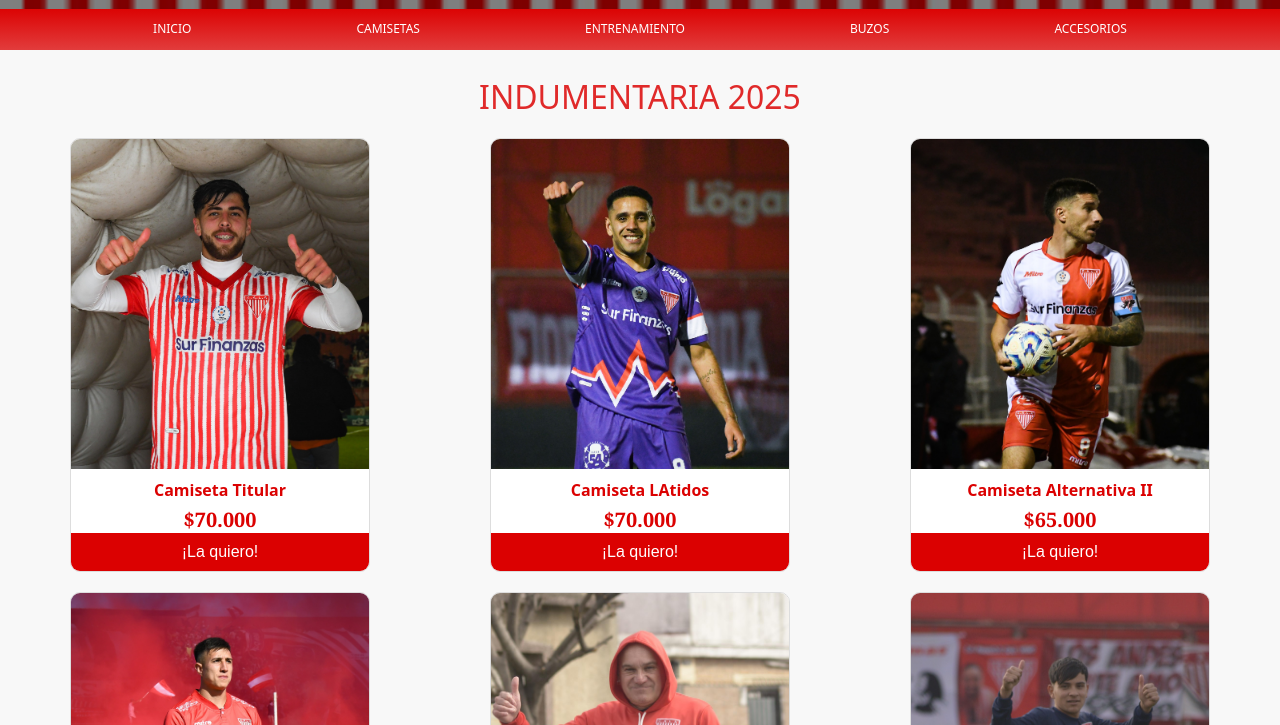
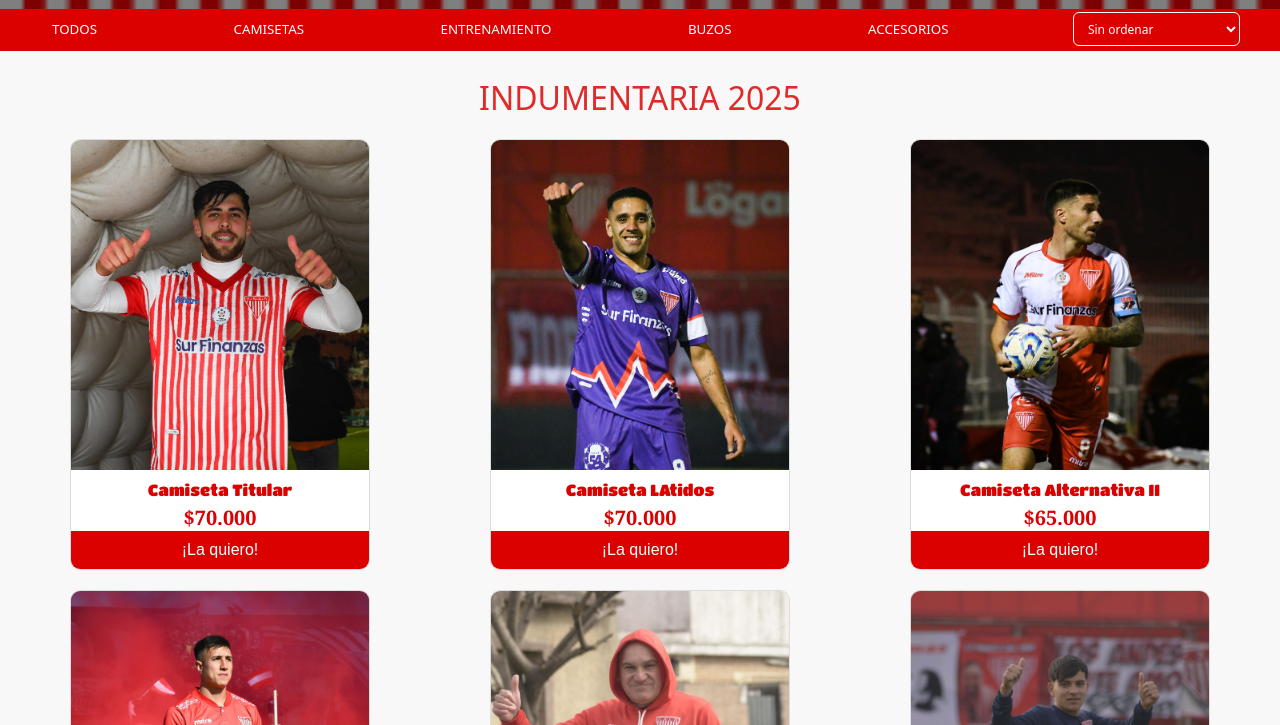
Before and after one commit to leandrocruz05/ProyectoFinalCruz, a plain HTML site: page index.html in a window 1280 px wide. Shown: the part 75-800 px from the top of the page. Drawn offline with nearby package versions, Linux system fonts and the light colour scheme; some packages are replaced by stand-ins of ours; a script that the page names is missing; a web font is replaced by a local one.

Commit message:
Agrego los filtros por tipo producto y cambio algunas letras

```diff
--- a/css/style.css
+++ b/css/style.css
@@ -36,16 +36,6 @@ body {
 /* --------------------------------- HEADER --------------------------------
    -------------------------------------------------------------------------*/
 .navbar-top {
-    background: url('../img/index/fondo2.png') center/cover no-repeat;
-    background-color: rgba(0, 0, 0, 0.5);
-    background-blend-mode: overlay;
-    display: flex;
-    justify-content: space-between;
-    align-items: center;
-    padding: 12px 40px;
-}
-
-.navbar-top {
     position: fixed;
     top: 0;
     left: 0;
@@ -73,24 +63,28 @@ body {
 /* -------------------------------- TITULOS --------------------------------
    -------------------------------------------------------------------------*/
 .navbar-bottom {
-    background: linear-gradient(to top, #db0101c2, #db0101);
+    background: #db0101;
     padding: 5px 0;
     margin-top: 82px;
 }
 
-.navbar-menu ul {
+.navbar-menu {
+    max-width: 1200px;
+    margin: 0 auto;
+}
+
+#filtro-tipo {
     list-style: none;
     display: flex;
-    justify-content: space-evenly;
+    justify-content: space-between;
 }
 
-.navbar-menu ul li a {
-    text-decoration: none;
-}
-
-.navbar-menu ul li a h2 {
-    font-size: 12px;
+#filtro-tipo button {
+    font-family: "Boldonse", system-ui;
+    background: none;
+    border: none;
     color: white;
+    cursor: pointer;
     padding: 8px 12px;
     border-radius: 6px;
     transition: all 0.3s ease-in-out;
@@ -98,8 +92,31 @@ body {
     white-space: nowrap;
 }
 
-.navbar-menu ul li a h2:hover {
+#filtro-tipo button:hover {
     color: black;
+}
+
+#orden-precio {
+    font-family: "Boldonse", system-ui;
+    font-size: 12px;
+    background: none;
+    padding: 6px 10px;
+    border: solid white 1px;
+    color: white;
+    border-radius: 6px;
+    outline: none;
+    cursor: pointer;
+}
+
+#orden-precio:hover {
+    background: #db0101;
+    color: white;
+}
+
+#orden-precio option {
+    background: #db0101;
+    color: white;
+    font-weight: bold;
 }
 
 /* -------------------------------- CARRITO --------------------------------
@@ -208,7 +225,8 @@ body {
     border-radius: 9px;
     padding: 10px 16px 8px 16px;
     margin-bottom: 12px;
-    font-family: 'Montserrat', Arial, sans-serif;
+    font-family: fantasy;
+    font-style: normal;
     color: #db0101;
     display: flex;
     flex-direction: column;
@@ -443,10 +461,9 @@ body {
     object-fit: cover;
 }
 
-.info-producto h2 {
+.info-producto h3 {
     color: #db0101;
     font-size: 16px;
-    font-weight: bold;
     margin: 5px 0;
 }
 
--- a/index.html
+++ b/index.html
@@ -53,22 +53,17 @@
     </div>
     <div class="navbar-bottom">
       <nav class="navbar-menu">
-        <ul>
-          <li><a href="#">
-              <h2>INICIO</h2>
-            </a></li>
-          <li><a href="#">
-              <h2>CAMISETAS</h2>
-            </a></li>
-          <li><a href="#">
-              <h2>ENTRENAMIENTO</h2>
-            </a></li>
-          <li><a href="#">
-              <h2>BUZOS</h2>
-            </a></li>
-          <li><a href="#">
-              <h2>ACCESORIOS</h2>
-            </a></li>
+        <ul id="filtro-tipo">
+          <button value="">TODOS</button>
+          <button value="camiseta">CAMISETAS</button>
+          <button value="entrenamiento">ENTRENAMIENTO</button>
+          <button value="buzo">BUZOS</button>
+          <button value="accesorios">ACCESORIOS</button>
+          <select id="orden-precio">
+            <option value="">Sin ordenar</option>
+            <option value="asc">Precio Menor &gt; Mayor</option>
+            <option value="desc">Precio Mayor &gt; Menor</option>
+          </select>
         </ul>
       </nav>
     </div>
--- a/js/main.js
+++ b/js/main.js
@@ -8,11 +8,13 @@ const finalizarCompraBtn = document.getElementById('finalizar-compra')
 const vaciarCarritoBtn = document.getElementById('vaciar-carrito')
 const loaderIndumentaria = document.getElementById('loader-indumentaria')
 const buscadorProductos = document.getElementById('buscador-productos')
+const ordenPrecio = document.getElementById('orden-precio')
 
 // Inicializar carrito
 let carrito = []
 let indumentaria = []
 let indumentariaOriginal = []
+let tipoSeleccionado = ""
 
 // Loader (cargando..)
 const mostrarLoader = () => {
@@ -46,7 +48,7 @@ const mostrarProductos = (productos = indumentaria) => {
                     <div class="card-producto" id=${producto.id}>
                         <img src="${producto.imagen}" alt="${producto.nombre}">
                             <div class="info-producto">
-                                <h2>${producto.nombre}</h2>
+                                <h3>${producto.nombre}</h3>
                                 <p>${producto.descripcion}</p>
                                 <span>$${producto.precio.toLocaleString('es-AR')}</span>
                                 <br>
@@ -96,6 +98,7 @@ const calculoTotal = () => {
 
 // Agrego productos al carrito
 contenedorIndumentaria.addEventListener('click', (evento) => {
+    evento.stopPropagation()
     if (evento.target.classList.contains('btn-la-quiero')) {
         let idProducto = parseInt(evento.target.closest('.card-producto').id)
         let producto = indumentariaOriginal.find(prod => prod.id === idProducto)
@@ -237,7 +240,7 @@ finalizarCompraBtn.addEventListener('click', () => {
         return
     }
     let resumenCompra = carrito.map(item =>
-        `${item.nombre} x${item.cantidad} - $${item.precio * item.cantidad} `
+        `${item.nombre} x${item.cantidad} - $${(item.precio * item.cantidad).toLocaleString('es-AR')} `
     )
     let totalCompra = calculoTotal()
     Swal.fire({
@@ -246,7 +249,7 @@ finalizarCompraBtn.addEventListener('click', () => {
     ${resumenCompra}
                 </div>
     <br><hr><br>
-        <strong>Total: $${totalCompra}</strong>
+        <strong>Total: $${totalCompra.toLocaleString('es-AR')}</strong>
         `,
         icon: 'info',
         showCancelButton: true,
@@ -318,12 +321,29 @@ const formularioFinCompra = () => {
     })
 }
 
+// Evento de los botones de filtro
+document.querySelectorAll('#filtro-tipo button').forEach(botonFiltro => {
+    botonFiltro.addEventListener('click', function () {
+        tipoSeleccionado = botonFiltro.value
+        filtrarProductos()
+        document.querySelectorAll('#filtro-tipo button').forEach(boton => boton.classList.remove('active'))
+        botonFiltro.classList.add('active')
+    })
+})
+
+// Filtrar productos orden y busqueda
 function filtrarProductos() {
     let busqueda = buscadorProductos.value.trim().toLowerCase()
+    let orden = ordenPrecio.value
 
     let productosFiltrados = indumentariaOriginal.filter(producto => {
-        return producto.nombre.toLowerCase().includes(busqueda)
+        let coincideTipo = tipoSeleccionado === '' || producto.tipo === tipoSeleccionado
+        let coincideBusqueda = producto.nombre.toLowerCase().includes(busqueda)
+        return coincideTipo && coincideBusqueda
     })
+
+    if (orden === 'asc') productosFiltrados.sort((a, b) => a.precio - b.precio)
+    if (orden === 'desc') productosFiltrados.sort((a, b) => b.precio - a.precio)
 
     mostrarProductos(productosFiltrados)
 }
@@ -348,6 +368,7 @@ document.addEventListener('click', (evento) => {
 })
 
 buscadorProductos.addEventListener('input', filtrarProductos)
+ordenPrecio.addEventListener('change', filtrarProductos)
 
 // Renderizar productos al cargar DOM
 document.addEventListener('DOMContentLoaded', () => {
```
